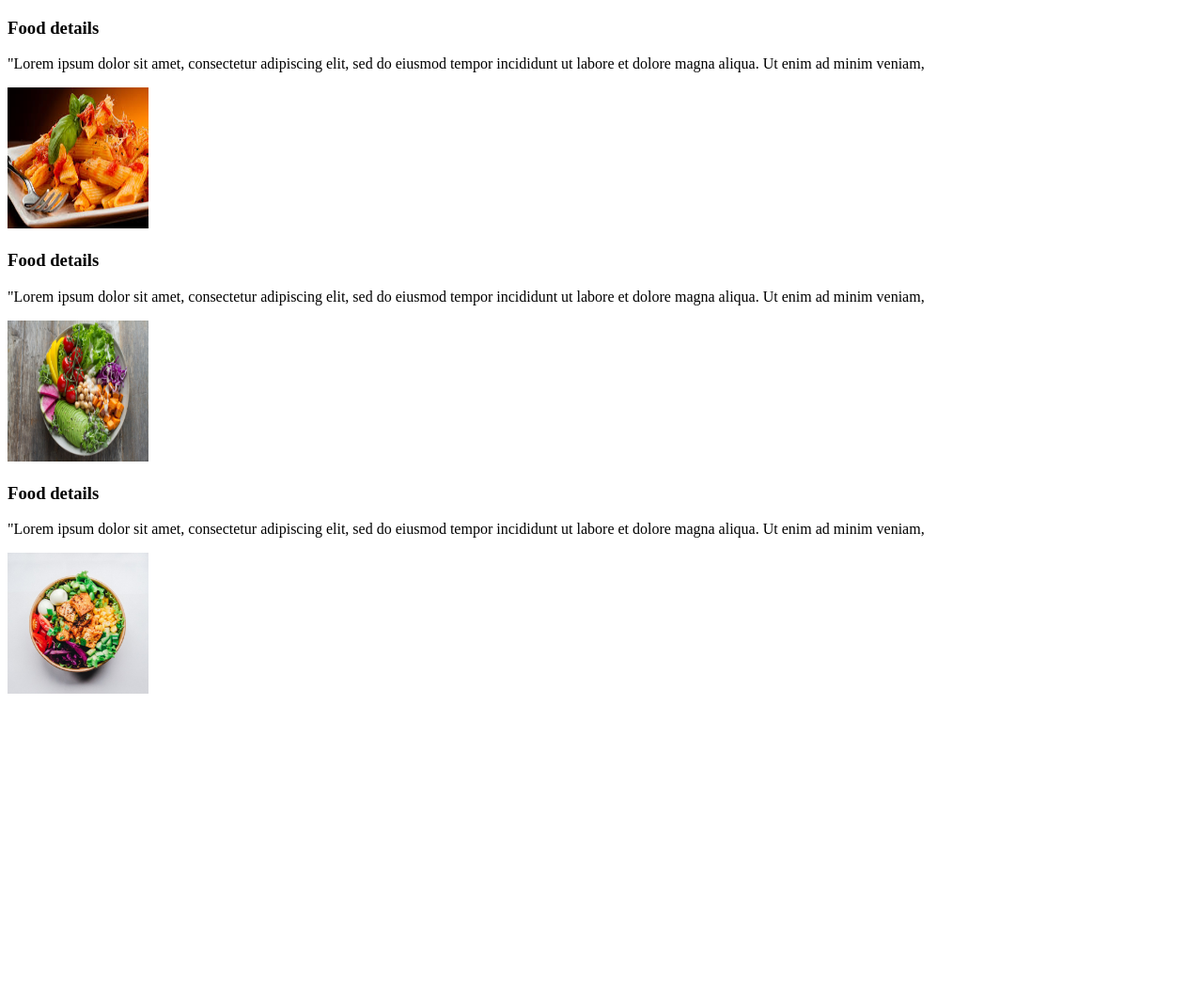
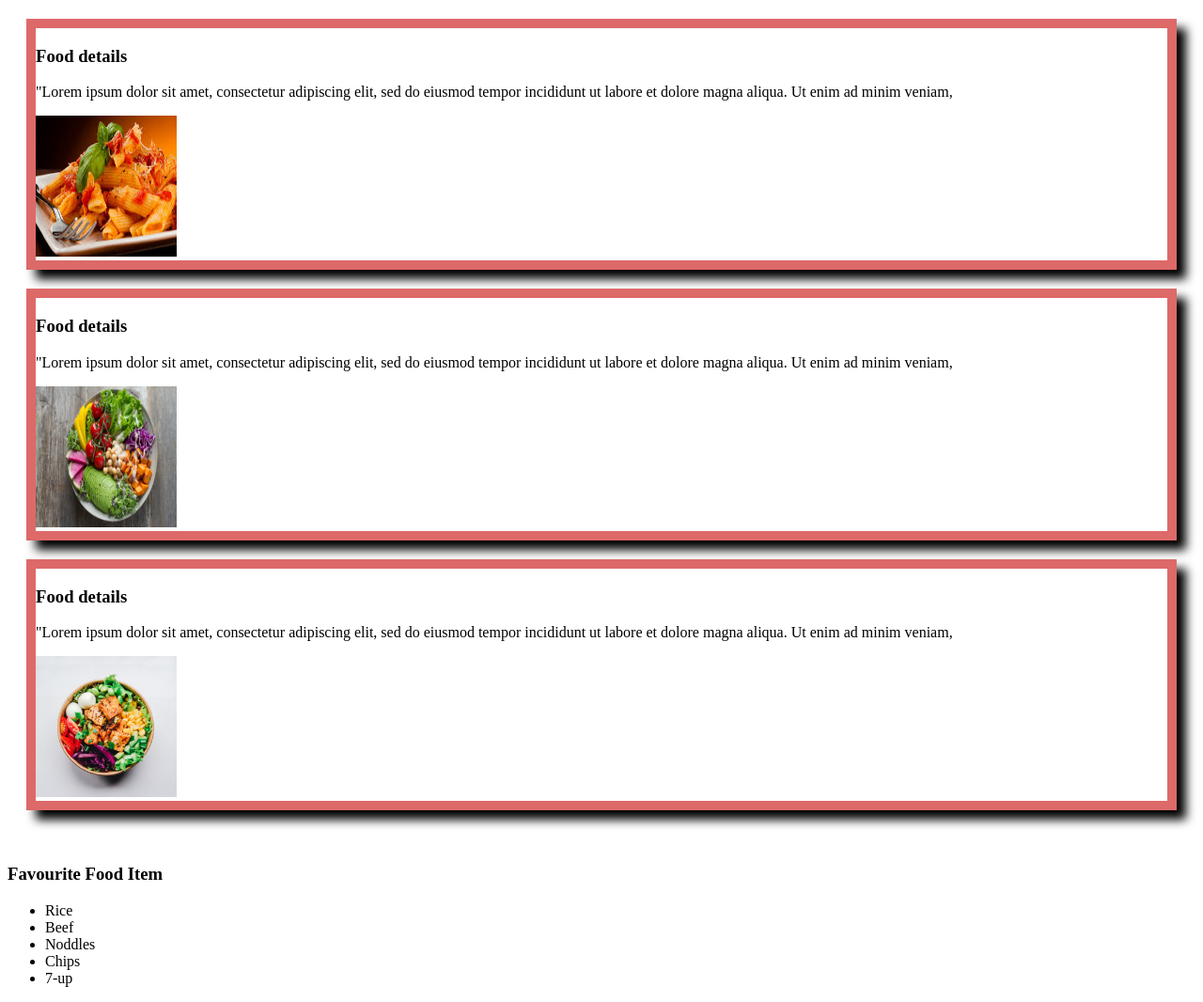
Before and after one commit to Barna12345/git-practice-day, a plain HTML site: page index.html in a window 1280 px wide. Shown: the whole page at 94% size. Before the commit the page ends 800 px from the top, so only its background shows below. Drawn offline with Linux system fonts and the light colour scheme.

Commit message:
added item

```diff
--- a/index.html
+++ b/index.html
@@ -4,23 +4,35 @@
     <meta charset="UTF-8">
     <meta name="viewport" content="width=device-width, initial-scale=1.0">
     <title>devoloper git</title>
+    <link rel="stylesheet" href="styles/blog.css">
 </head>
 <body>
-    <div>
+    <div class="blog">
         <h3>Food details </h3>
         <p>"Lorem ipsum dolor sit amet, consectetur adipiscing elit, sed do eiusmod tempor incididunt ut labore et dolore magna aliqua. Ut enim ad minim veniam,</p>
         <img src="images/images.jfif" height="150px" width="150px " alt="food">
     </div>
-    <div>
+    <div class="blog">
         <h3> Food details</h3>
         <p>"Lorem ipsum dolor sit amet, consectetur adipiscing elit, sed do eiusmod tempor incididunt ut labore et dolore magna aliqua. Ut enim ad minim veniam,</p>
         <img src="images/photo-1512621776951-a57141f2eefd.jfif" height="150px" width="150px " alt="food">
     </div>
-    <div>
+    <div class="blog">
         <h3>Food details</h3>
         <p>"Lorem ipsum dolor sit amet, consectetur adipiscing elit, sed do eiusmod tempor incididunt ut labore et dolore magna aliqua. Ut enim ad minim veniam,</p>
         <img src="images/photo-1546069901-ba9599a7e63c.jfif" height="150px " width="150px" alt="">
     </div>
+    <br>
+    <div>
+        <h3>Favourite Food Item</h3>
+        <ul>
+            <li>Rice</li>
+            <li>Beef</li>
+            <li>Noddles</li>
+            <li>Chips</li>
+            <li>7-up</li>
+        </ul>
+    </div>
 
 </body>
 </html>
--- /dev/null
+++ b/styles/blog.css
@@ -0,0 +1,6 @@
+.blog{
+    margin: 20px;
+    border: 10px solid rgb(221, 105, 105);
+    box-shadow: 10px 10px 10px;
+
+}
```
